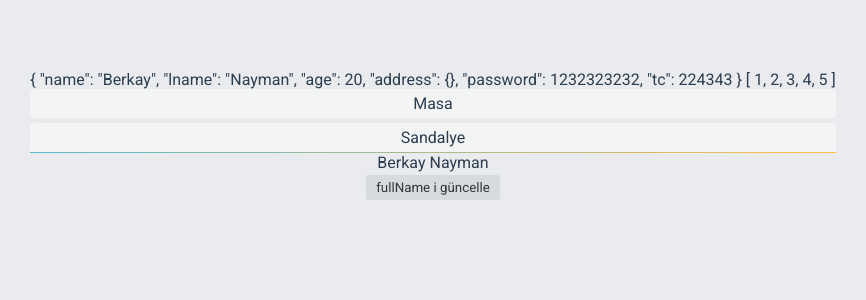
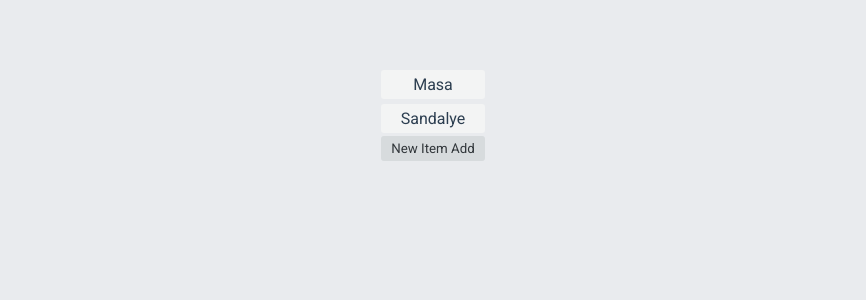
Before and after one commit to berkaynayman/vueBootcamp, a Vue app in the folder WEEK-4/0-vuex-introduction/: page / in a window 1280 px wide. Shown: the top 300 px of the page, without its empty margins (207-1073 px from the left). Built offline with nearby package versions, Linux system fonts and the light colour scheme.

Commit message:
WEEK-4/01:12

```diff
--- a/WEEK-4/0-vuex-introduction/src/App.vue
+++ b/WEEK-4/0-vuex-introduction/src/App.vue
@@ -1,11 +1,11 @@
 <template>
   <div>
+    <!--
     <p>
       {{ $store.state.user }}
       {{ $store.state.permissions }}
+    </p>
 
-    </p>
-    <!--
     <ul>
       <li v-for="permission in $store.state.permissions" :key="permission">{{ permission }}</li>
     </ul>
@@ -13,25 +13,34 @@
     <ul>
       <li v-for="user in $store.state.userList" :key="user">{{ user }}</li>
     </ul>
-    -->
 
     <ul>
       <li v-for="item in woodItems" :key="item.title">{{ item.title }}</li>
     </ul>
     <hr>
+    -->
+    <!--
     <p> {{ $store.state.fullName }} </p>
     <button @click="updateName">fullName i güncelle</button>
+    -->
+    <UserList/>
+    <NewUser/>
   </div>
 </template>
 
 <script>
-import { mapGetters } from "vuex";
+import UserList from "@/components/UserList.vue";
+import NewUser  from "@/components/NewUser.vue";
 export default {
   name: 'App',
+  components :{
+    UserList,
+    NewUser
+  },
   created(){
     // created() is life cycle
-    console.log(this.$store.state.user);
-    console.log(this.$store.state.theme);
+    /*console.log(this.$store.state.user);
+    console.log(this.$store.state.theme);*/
     /* diyelimki projemizde farklı yerlerde mobilyayı filtereleyip ekrana çekiyoruz
        mabilya diye yazım hatası yapabiliriz. doğal olarak
        1- standart elde etmek için
@@ -41,20 +50,23 @@ export default {
     //console.log(this.$store.state.itemList.filter(i => i.type === "mobilya"));
 
     // getters içerisindeki function çağırdık
-    console.log(this.$store.getters.woodItems);
+    //console.log(this.$store.getters.woodItems);
     //console.log(this.$store.getters.activeUser);
-    console.log('this.activeUser :>> ', this.activeUser);
+    //console.log('this.activeUser :>> ', this.activeUser);
   },
   methods : {
+    /*
     updateName(){
-      this.$store.state.itemList.push({ id : 6, title : "Sehpa", type : "mobilya" }); //burada push ettikten sonra react olduğu için list olucaktır
+      this.$store.state.itemList.push({ id : this.$store.state.fullName, title : "Sehpa", type : "mobilya" }); //burada push ettikten sonra react olduğu için list olucaktır
       this.$store.state.fullName = new Date().getTime();
     }
+    */
   },
   computed :{
+    /*
     ... mapGetters(["woodItems", "activeUser"]),
-    /*farklı syntax kullanımı
-    ...mapGetters({
+    farklı syntax kullanımı
+    ...mapGetters({spread operator
       agacElemanlari : "woodItems", agacElemanları adinda computedım var değer woodItemsdan geliyor
       activeUser : "activeUser"
     })
--- /dev/null
+++ b/WEEK-4/0-vuex-introduction/src/components/NewUser.vue
@@ -0,0 +1,14 @@
+<template>
+    <button @click="updateName">New Item Add</button>
+</template>
+<script>
+export default {
+    methods : {
+        updateName(){
+        this.$store.state.itemList.push({ id : new Date().getTime(), title : "Sehpa", type : "mobilya" }); //burada push ettikten sonra react olduğu için list olucaktır
+        this.$store.state.fullName = new Date().getTime();
+        }
+    }
+}
+
+</script>
--- /dev/null
+++ b/WEEK-4/0-vuex-introduction/src/components/UserList.vue
@@ -0,0 +1,16 @@
+<template>
+    <ul>
+      <li v-for="item in woodItems" :key="item.title">{{ item.title }}</li>
+    </ul>
+</template>
+<script>
+import { mapGetters } from "vuex";
+export default {
+    computed: {
+        ...mapGetters({
+            woodItems: "woodItems",
+            activeUser: "activeUser"
+        })
+    }
+};
+</script>
--- a/WEEK-4/0-vuex-introduction/src/store.js
+++ b/WEEK-4/0-vuex-introduction/src/store.js
@@ -25,6 +25,9 @@ const store = createStore({
             { id : 5, title : "Bardak",   type : "plastik"},
         ]
     },
+    mutations :{
+
+    },
     /* eğer sürekli kullandığımız birşey ise filter(mobilya gibi)
         burada getters da tamamlıyoruz */
     getters : {
```
